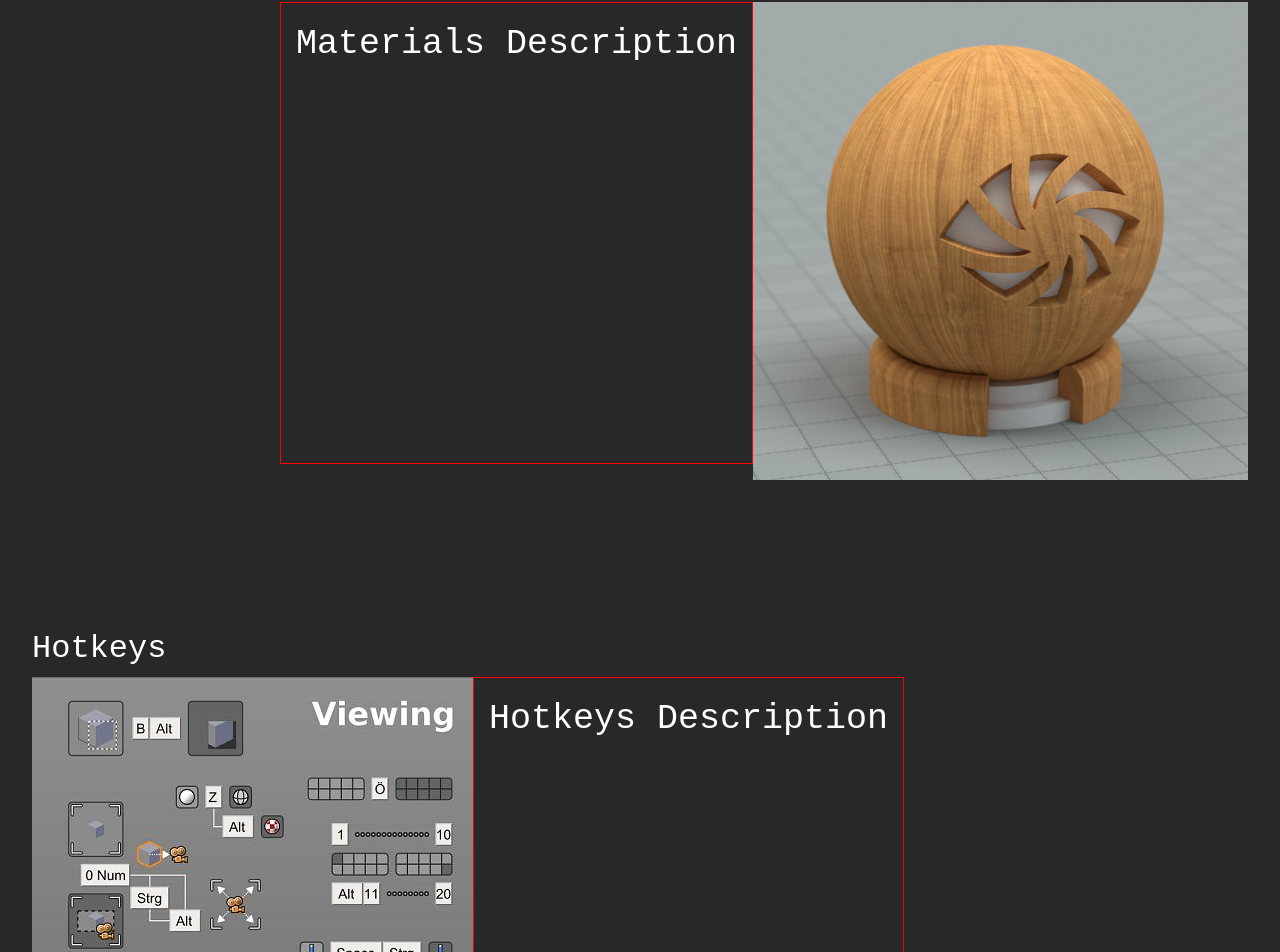
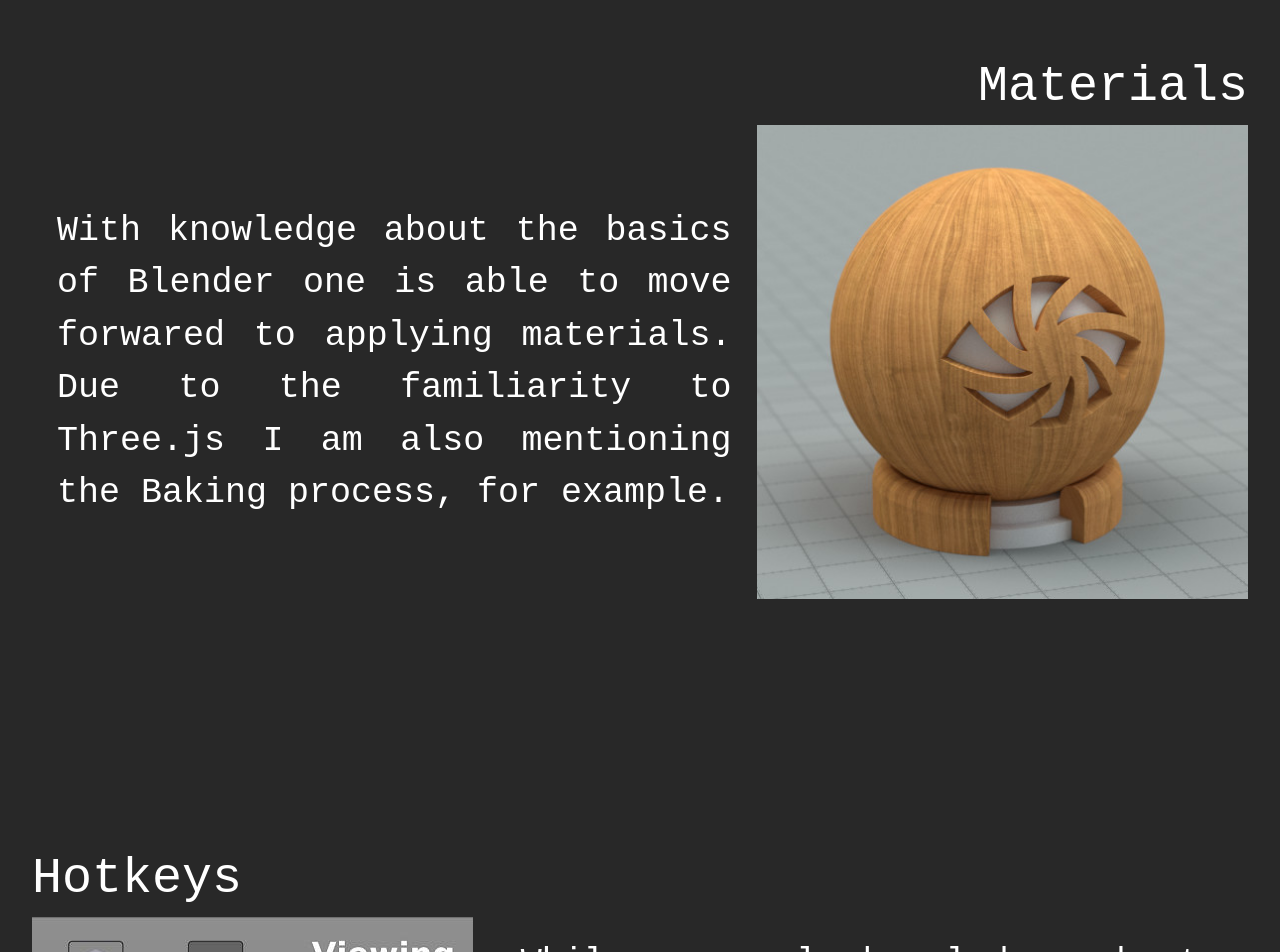
Before and after one commit to Matthes-Baer/Blenumentation, a SvelteKit app: page / in a window 1280 px wide. Shown: the part 1772-2724 px from the top of the page. Built offline with nearby package versions, Linux system fonts and the light colour scheme.

Commit message:
feat: Updated ThirdPart SingleTiles

```diff
--- a/src/components/home/ThirdPart/SingleTile.svelte
+++ b/src/components/home/ThirdPart/SingleTile.svelte
@@ -18,8 +18,8 @@
 <div
 	class="main-container d-flex flex-column"
 	style="align-self: flex-{direction}; margin-top: {layer !== 1
-		? '150px'
-		: '0px'}; transform: translate(0, {(-y * layer) / 5 / (layersLength - 1)}px)"
+		? '250px'
+		: '0px'}; transform: translate(0, {(-y * layer) / 3.5 / (layersLength - 1)}px)"
 >
 	<h2 style="align-self: flex-{direction};" class="title">{title}</h2>
 	<div
@@ -40,11 +40,17 @@
 		width: 100%;
 		height: auto;
 	}
+
+	h2 {
+		font-size: 50px;
+	}
 	.description {
 		font-size: 35px;
-		padding: 15px;
+		padding-left: 25px;
+		padding-right: 25px;
 		text-align: justify;
-		border: 1px solid red;
+		width: 60%;
+		margin: auto;
 	}
 	.description-picture-container {
 		display: flex;
@@ -54,7 +60,6 @@
 		.main-container {
 			margin-left: auto;
 			margin-right: auto;
-			margin-top: 150px !important;
 		}
 		.description-picture-container {
 			flex-direction: column !important;
@@ -67,6 +72,11 @@
 		}
 	}
 
-	@media only screen and (max-width: 800px) {
+	@media only screen and (max-width: 900px) {
+		.description {
+			border-top: 1px solid var(--secondary-color);
+			width: 100%;
+			text-align: justify;
+		}
 	}
 </style>
--- a/src/data/blender/ThirdPartSingleTileData.ts
+++ b/src/data/blender/ThirdPartSingleTileData.ts
@@ -6,20 +6,23 @@ export const DATA: Array<ThirdPartSingleTileDataInterface> = [
 		title: 'Basics',
 		png: `/images/blender-basics.PNG`,
 		webp: `/images/blender-basics.webp`,
-		description: 'Basics Description'
+		description:
+			'The Basics of Blender cover some crucial information about how to navigate and manage some first actions within this 3D software.'
 	},
 	{
 		id: 2,
 		title: 'Materials',
 		png: '/images/blender-material.PNG',
 		webp: '/images/blender-material.webp',
-		description: 'Materials Description'
+		description:
+			'With knowledge about the basics of Blender one is able to move forwared to applying materials. Due to the familiarity to Three.js I am also mentioning the Baking process, for example.'
 	},
 	{
 		id: 3,
 		title: 'Hotkeys',
 		png: '/images/blender-hotkeys.PNG',
 		webp: '/images/blender-hotkeys.webp',
-		description: 'Hotkeys Description'
+		description:
+			'While general knowledge about basics and materials is gold, it is key to be aware of some important hotkeys within Blender in order to achive a proper working effiency.'
 	}
 ];
```
